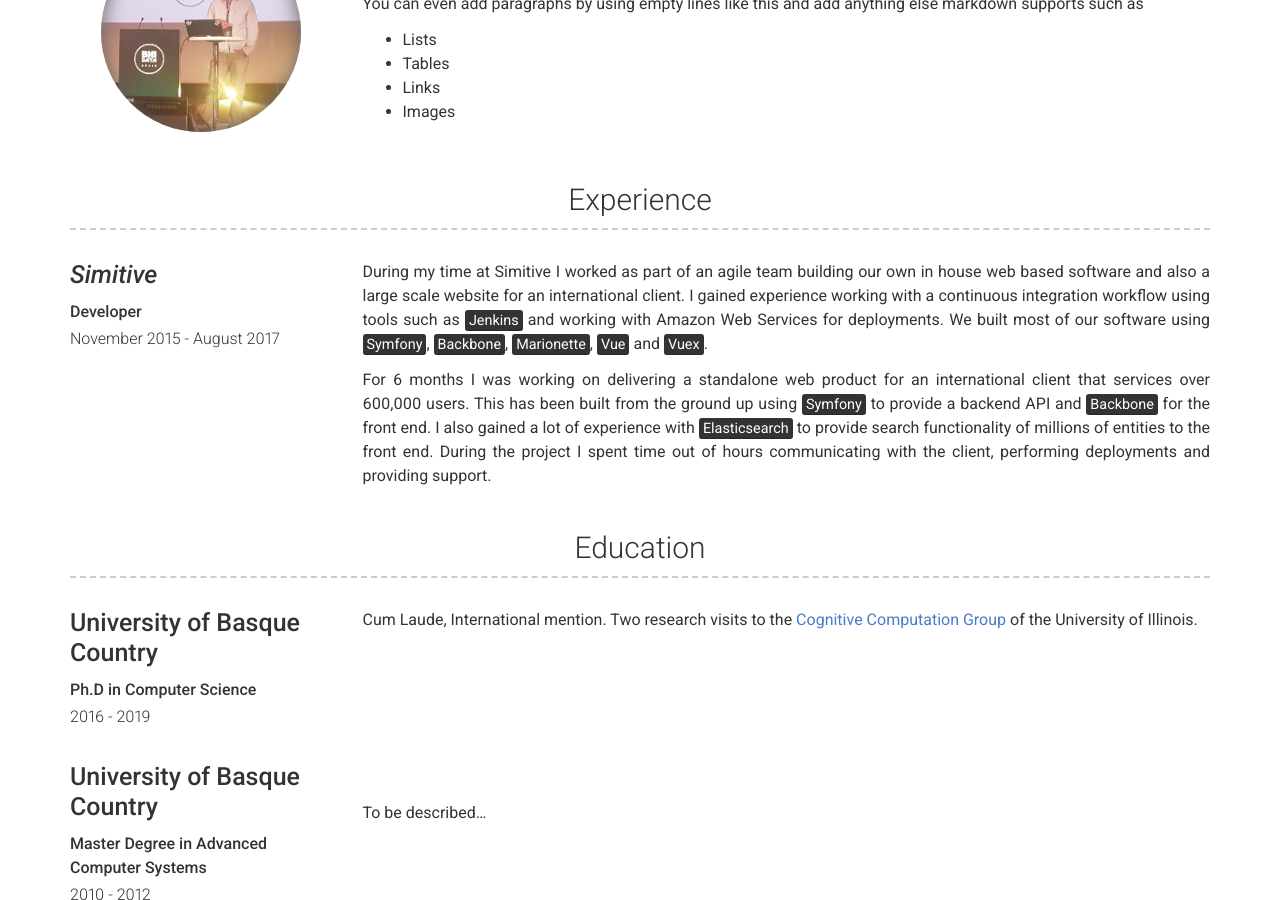
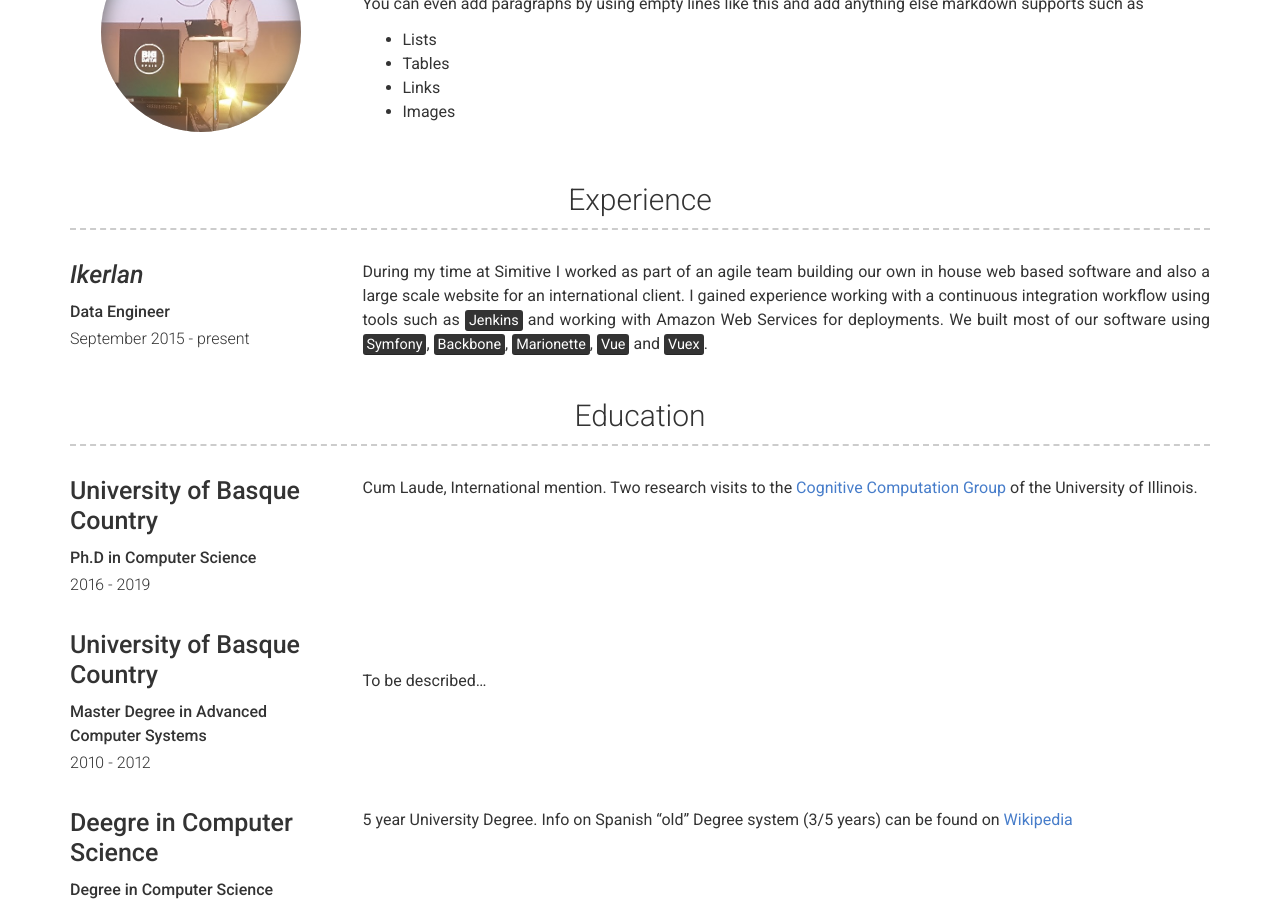
Before and after one commit to Neuw84/neuw84.github.io, a Jekyll site: the page built from index.md, in a window 1280 px wide and 900 px high, scrolled down 357 px. Built offline with Jekyll 4.4.1, drawn with Linux system fonts in a browser that asks for light colours.

Commit message:
Update experience.yml

```diff
--- a/_data/experience.yml
+++ b/_data/experience.yml
@@ -1,16 +1,10 @@
-- company: Royal Bank of Scotland
-  company: Simitive
-  link: www.simitive.com
-  dates: November 2015 - August 2017
-  job_title: Developer
+- company: Ikerlan
+  company: Ikerlan
+  link: www.ikerlan.es
+  dates: September 2015 - present
+  job_title: Data Engineer
   description: |
     During my time at Simitive I worked as part of an agile team building our own in house web based software and
     also a large scale website for an international client. I gained experience working with a continuous integration
     workflow using tools such as <mark>Jenkins</mark> and working with Amazon Web Services for deployments. We built most
     of our software using <mark>Symfony</mark>, <mark>Backbone</mark>, <mark>Marionette</mark>, <mark>Vue</mark> and <mark>Vuex</mark>.
-
-    For 6 months I was working on delivering a standalone web product for an international client that services over
-    600,000 users. This has been built from the ground up using <mark>Symfony</mark> to provide a backend API and
-    <mark>Backbone</mark> for the front end. I also gained a lot of experience with <mark>Elasticsearch</mark> to provide
-    search functionality of millions of entities to the front end. During the project I spent time out of hours
-    communicating with the client, performing deployments and providing support.
```
